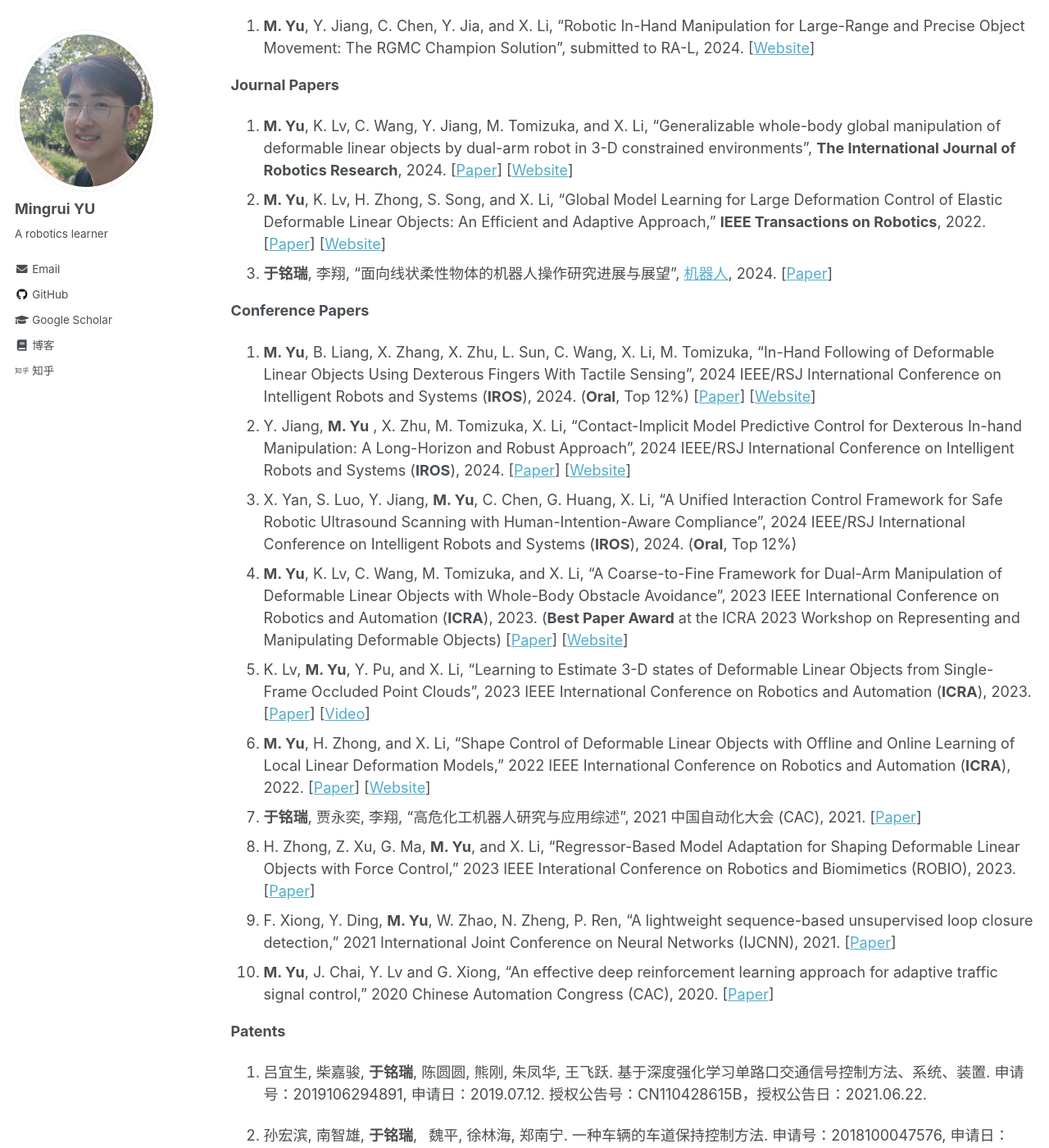
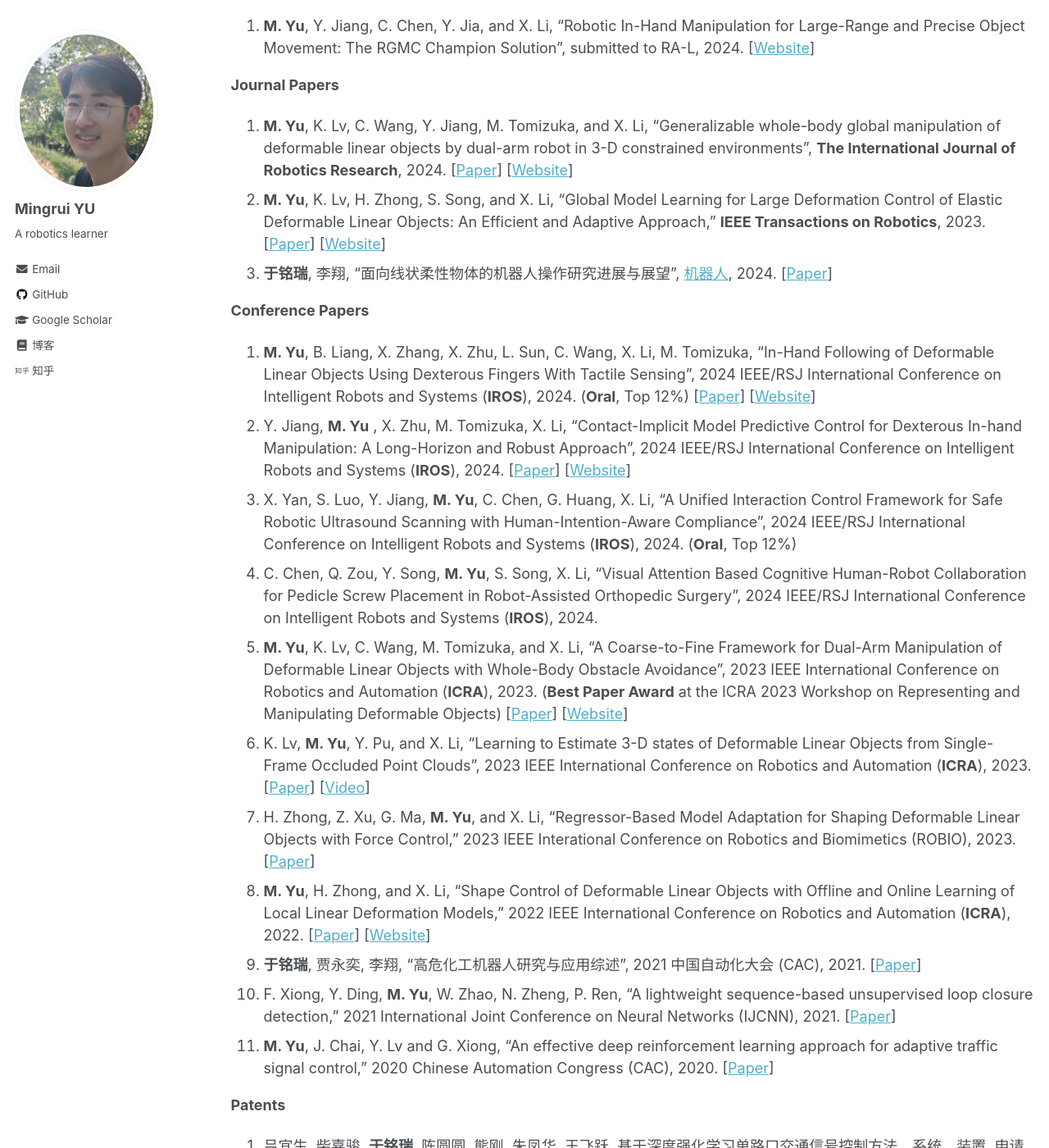
Before and after one commit to Mingrui-Yu/Mingrui-Yu.github.io, a Jekyll site: the page built from _pages/about.md, in a window 1280 px wide and 1400 px high, scrolled down 1318 px. Shown: the whole window at 82% size. Built offline with Jekyll 4.4.1, drawn with Linux system fonts in a browser that asks for light colours.

Commit message:
Update about.md

```diff
--- a/_pages/about.md
+++ b/_pages/about.md
@@ -59,21 +59,22 @@ Topic: Reinforment learning for intelligent transportation system
 **Journal Papers**
 
 1. **M. Yu**, K. Lv, C. Wang, Y. Jiang, M. Tomizuka, and X. Li, "Generalizable whole-body global manipulation of deformable linear objects by dual-arm robot in 3-D constrained environments", **The International Journal of Robotics Research**, 2024. [[Paper](https://arxiv.org/abs/2310.09899)] [[Website](https://mingrui-yu.github.io/DLO_planning_2/)]
-2. **M. Yu**, K. Lv, H. Zhong, S. Song, and X. Li, "Global Model Learning for Large Deformation Control of Elastic Deformable Linear Objects: An Efficient and Adaptive Approach," **IEEE Transactions on Robotics**, 2022. [[Paper](https://arxiv.org/abs/2205.04004)] [[Website](https://mingrui-yu.github.io/shape_control_DLO_2/)]
-3. **于铭瑞**, 李翔, "面向线状柔性物体的机器人操作研究进展与展望", [机器人](https://robot.sia.cn/), 2024. [[Paper](https://robot.sia.cn/article/doi/10.13973/j.cnki.robot.240139)]
+1. **M. Yu**, K. Lv, H. Zhong, S. Song, and X. Li, "Global Model Learning for Large Deformation Control of Elastic Deformable Linear Objects: An Efficient and Adaptive Approach," **IEEE Transactions on Robotics**, 2023. [[Paper](https://arxiv.org/abs/2205.04004)] [[Website](https://mingrui-yu.github.io/shape_control_DLO_2/)]
+1. **于铭瑞**, 李翔, "面向线状柔性物体的机器人操作研究进展与展望", [机器人](https://robot.sia.cn/), 2024. [[Paper](https://robot.sia.cn/article/doi/10.13973/j.cnki.robot.240139)]
 
 **Conference Papers**
 
 1. **M. Yu**, B. Liang, X. Zhang, X. Zhu, L. Sun, C. Wang, X. Li, M. Tomizuka, "In-Hand Following of Deformable Linear Objects Using Dexterous Fingers With Tactile Sensing", 2024 IEEE/RSJ International Conference on Intelligent Robots and Systems (**IROS**), 2024. (**Oral**, Top 12%) [[Paper](https://arxiv.org/abs/2403.12676)] [[Website](https://mingrui-yu.github.io/DLO_following/)]
-2. Y. Jiang, **M. Yu** , X. Zhu, M. Tomizuka, X. Li, "Contact-Implicit Model Predictive Control for Dexterous In-hand Manipulation: A Long-Horizon and Robust Approach", 2024 IEEE/RSJ International Conference on Intelligent Robots and Systems (**IROS**), 2024. [[Paper](https://arxiv.org/abs/2402.18897)] [[Website](https://director-of-g.github.io/in_hand_manipulation/)]
-3. X. Yan, S. Luo, Y. Jiang, **M. Yu**, C. Chen, G. Huang, X. Li, "A Unified Interaction Control Framework for Safe Robotic Ultrasound Scanning with Human-Intention-Aware Compliance", 2024 IEEE/RSJ International Conference on Intelligent Robots and Systems (**IROS**), 2024. (**Oral**, Top 12%)
-4. **M. Yu**, K. Lv, C. Wang, M. Tomizuka, and X. Li, "A Coarse-to-Fine Framework for Dual-Arm Manipulation of Deformable Linear Objects with Whole-Body Obstacle Avoidance", 2023 IEEE International Conference on Robotics and Automation (**ICRA**), 2023. (**Best Paper Award** at the ICRA 2023 Workshop on Representing and Manipulating Deformable Objects) [[Paper](https://arxiv.org/abs/2209.11145)] [[Website](https://mingrui-yu.github.io/DLO_planning)]
-5. K. Lv, **M. Yu**, Y. Pu, and X. Li, “Learning to Estimate 3-D states of Deformable Linear Objects from Single-Frame Occluded Point Clouds”, 2023 IEEE International Conference on Robotics and Automation (**ICRA**), 2023. [[Paper](https://arxiv.org/abs/2210.01433)] [[Video](https://mingrui-yu.github.io/videos/ICRA23_DLO_perception_video.mp4)]
-6. **M. Yu**, H. Zhong, and X. Li, "Shape Control of Deformable Linear Objects with Offline and Online Learning of Local Linear Deformation Models," 2022 IEEE International Conference on Robotics and Automation (**ICRA**), 2022. [[Paper](https://arxiv.org/abs/2109.11091)] [[Website](https://mingrui-yu.github.io/shape_control_DLO/)]
-7. **于铭瑞**, 贾永奕, 李翔, "高危化工机器人研究与应用综述", 2021 中国自动化大会 (CAC), 2021. [[Paper](https://kns.cnki.net/kcms/detail/detail.aspx?dbcode=CPFD&dbname=CPFDTEMP&filename=ZGZN202110001016&uniplatform=NZKPT&v=yTXq56-lHUDzP6r70Wst4lVFGnfv4CHYCDrmjizd_DZaM8yOR4dOTxj5IYdffmtQS2VgAE2EQ9Y%3d)]
-8. H. Zhong, Z. Xu, G. Ma, **M. Yu**, and X. Li, "Regressor-Based Model Adaptation for Shaping Deformable Linear Objects with Force Control," 2023 IEEE Interational Conference on Robotics and Biomimetics (ROBIO), 2023. [[Paper](https://ieeexplore.ieee.org/abstract/document/10354796)]
-9. F. Xiong, Y. Ding, **M. Yu**, W. Zhao, N. Zheng, P. Ren, "A lightweight sequence-based unsupervised loop closure detection," 2021 International Joint Conference on Neural Networks (IJCNN), 2021. [[Paper](https://ieeexplore.ieee.org/abstract/document/9534180)]
-10. **M. Yu**, J. Chai, Y. Lv and G. Xiong, "An effective deep reinforcement learning approach for adaptive traffic signal control," 2020 Chinese Automation Congress (CAC), 2020. [[Paper](https://doi.org/10.1109/CAC51589.2020.9327396)]
+1. Y. Jiang, **M. Yu** , X. Zhu, M. Tomizuka, X. Li, "Contact-Implicit Model Predictive Control for Dexterous In-hand Manipulation: A Long-Horizon and Robust Approach", 2024 IEEE/RSJ International Conference on Intelligent Robots and Systems (**IROS**), 2024. [[Paper](https://arxiv.org/abs/2402.18897)] [[Website](https://director-of-g.github.io/in_hand_manipulation/)]
+1. X. Yan, S. Luo, Y. Jiang, **M. Yu**, C. Chen, G. Huang, X. Li, "A Unified Interaction Control Framework for Safe Robotic Ultrasound Scanning with Human-Intention-Aware Compliance", 2024 IEEE/RSJ International Conference on Intelligent Robots and Systems (**IROS**), 2024. (**Oral**, Top 12%)
+1. C. Chen, Q. Zou, Y. Song, **M. Yu**, S. Song, X. Li, “Visual Attention Based Cognitive Human-Robot Collaboration for Pedicle Screw Placement in Robot-Assisted Orthopedic Surgery”, 2024 IEEE/RSJ International Conference on Intelligent Robots and Systems (**IROS**), 2024.
+1. **M. Yu**, K. Lv, C. Wang, M. Tomizuka, and X. Li, "A Coarse-to-Fine Framework for Dual-Arm Manipulation of Deformable Linear Objects with Whole-Body Obstacle Avoidance", 2023 IEEE International Conference on Robotics and Automation (**ICRA**), 2023. (**Best Paper Award** at the ICRA 2023 Workshop on Representing and Manipulating Deformable Objects) [[Paper](https://arxiv.org/abs/2209.11145)] [[Website](https://mingrui-yu.github.io/DLO_planning)]
+1. K. Lv, **M. Yu**, Y. Pu, and X. Li, “Learning to Estimate 3-D states of Deformable Linear Objects from Single-Frame Occluded Point Clouds”, 2023 IEEE International Conference on Robotics and Automation (**ICRA**), 2023. [[Paper](https://arxiv.org/abs/2210.01433)] [[Video](https://mingrui-yu.github.io/videos/ICRA23_DLO_perception_video.mp4)]
+1. H. Zhong, Z. Xu, G. Ma, **M. Yu**, and X. Li, "Regressor-Based Model Adaptation for Shaping Deformable Linear Objects with Force Control," 2023 IEEE Interational Conference on Robotics and Biomimetics (ROBIO), 2023. [[Paper](https://ieeexplore.ieee.org/abstract/document/10354796)]
+1. **M. Yu**, H. Zhong, and X. Li, "Shape Control of Deformable Linear Objects with Offline and Online Learning of Local Linear Deformation Models," 2022 IEEE International Conference on Robotics and Automation (**ICRA**), 2022. [[Paper](https://arxiv.org/abs/2109.11091)] [[Website](https://mingrui-yu.github.io/shape_control_DLO/)]
+1. **于铭瑞**, 贾永奕, 李翔, "高危化工机器人研究与应用综述", 2021 中国自动化大会 (CAC), 2021. [[Paper](https://kns.cnki.net/kcms/detail/detail.aspx?dbcode=CPFD&dbname=CPFDTEMP&filename=ZGZN202110001016&uniplatform=NZKPT&v=yTXq56-lHUDzP6r70Wst4lVFGnfv4CHYCDrmjizd_DZaM8yOR4dOTxj5IYdffmtQS2VgAE2EQ9Y%3d)]
+1. F. Xiong, Y. Ding, **M. Yu**, W. Zhao, N. Zheng, P. Ren, "A lightweight sequence-based unsupervised loop closure detection," 2021 International Joint Conference on Neural Networks (IJCNN), 2021. [[Paper](https://ieeexplore.ieee.org/abstract/document/9534180)]
+1. **M. Yu**, J. Chai, Y. Lv and G. Xiong, "An effective deep reinforcement learning approach for adaptive traffic signal control," 2020 Chinese Automation Congress (CAC), 2020. [[Paper](https://doi.org/10.1109/CAC51589.2020.9327396)]
 
 **Patents**
 
```
